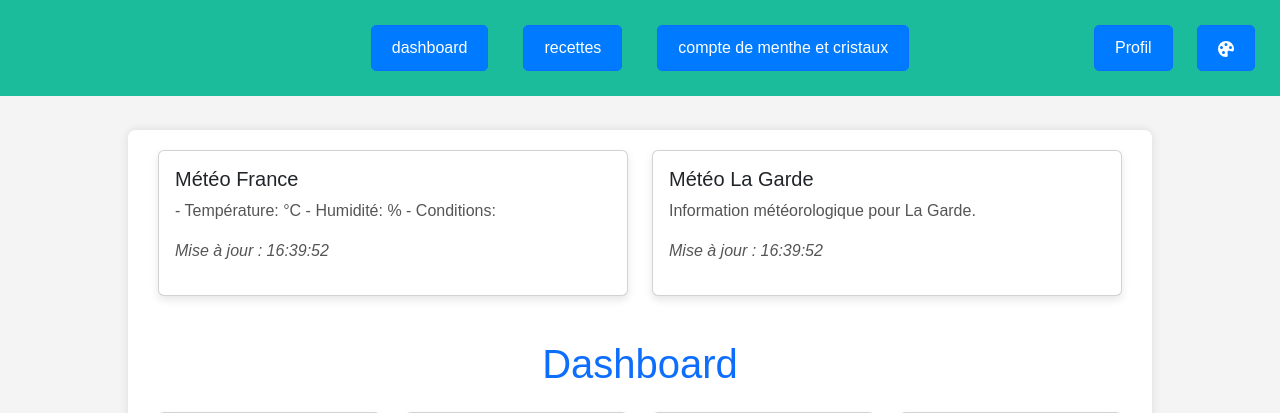
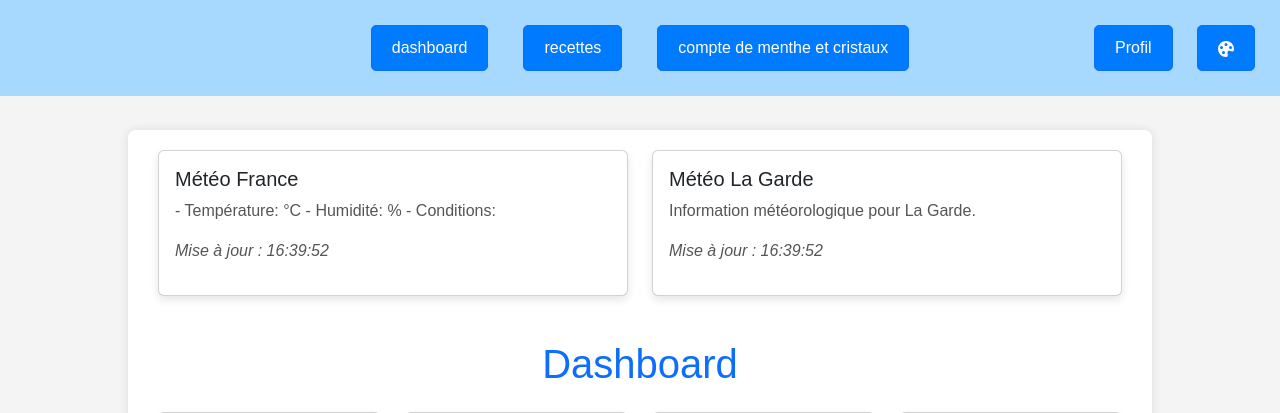
Before and after one commit to SAE601/Interface-Web, a PHP site: page /dashboard.php in a window 1280 px wide. Shown: the top 413 px of the page. Run offline with PHP 8.4, Linux system fonts and the light colour scheme; the visitor is signed in with stand-in values (Sample User, id 1); data that the repository does not hold is empty; some libraries are stand-ins or nearby versions.

Commit message:
Changement de couleur du mode defaut pour que Magathe me tue pas dans d'atroce soufrance parce que je vais détruire son travail

```diff
--- a/css/style_defaut.css
+++ b/css/style_defaut.css
@@ -31,6 +31,7 @@ body {
     top: 0;
     left: 0;
     z-index: 1000;
+    background-color: #a7d9ff;
 }
 
 .bouton-centre-header {
```
